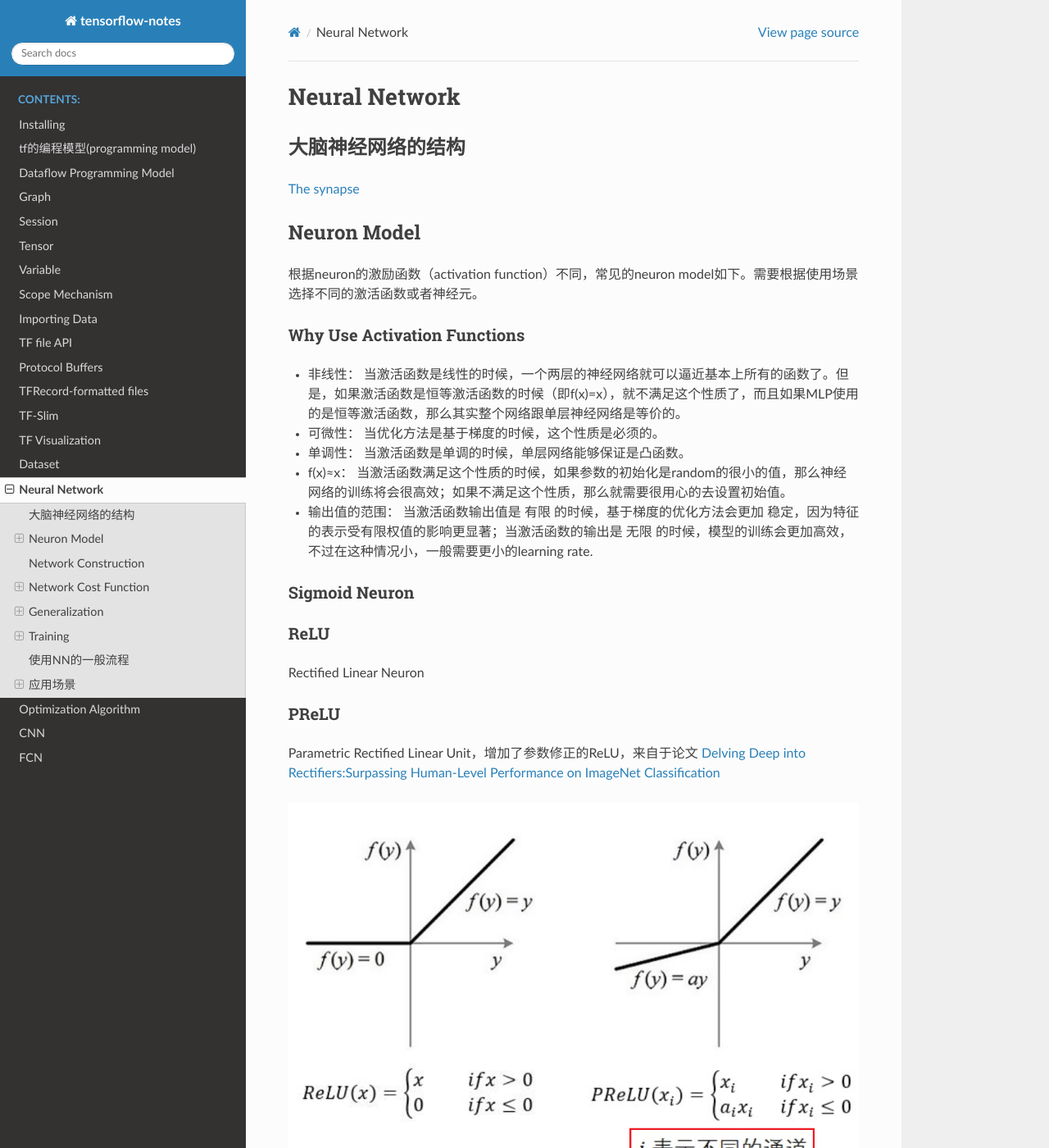
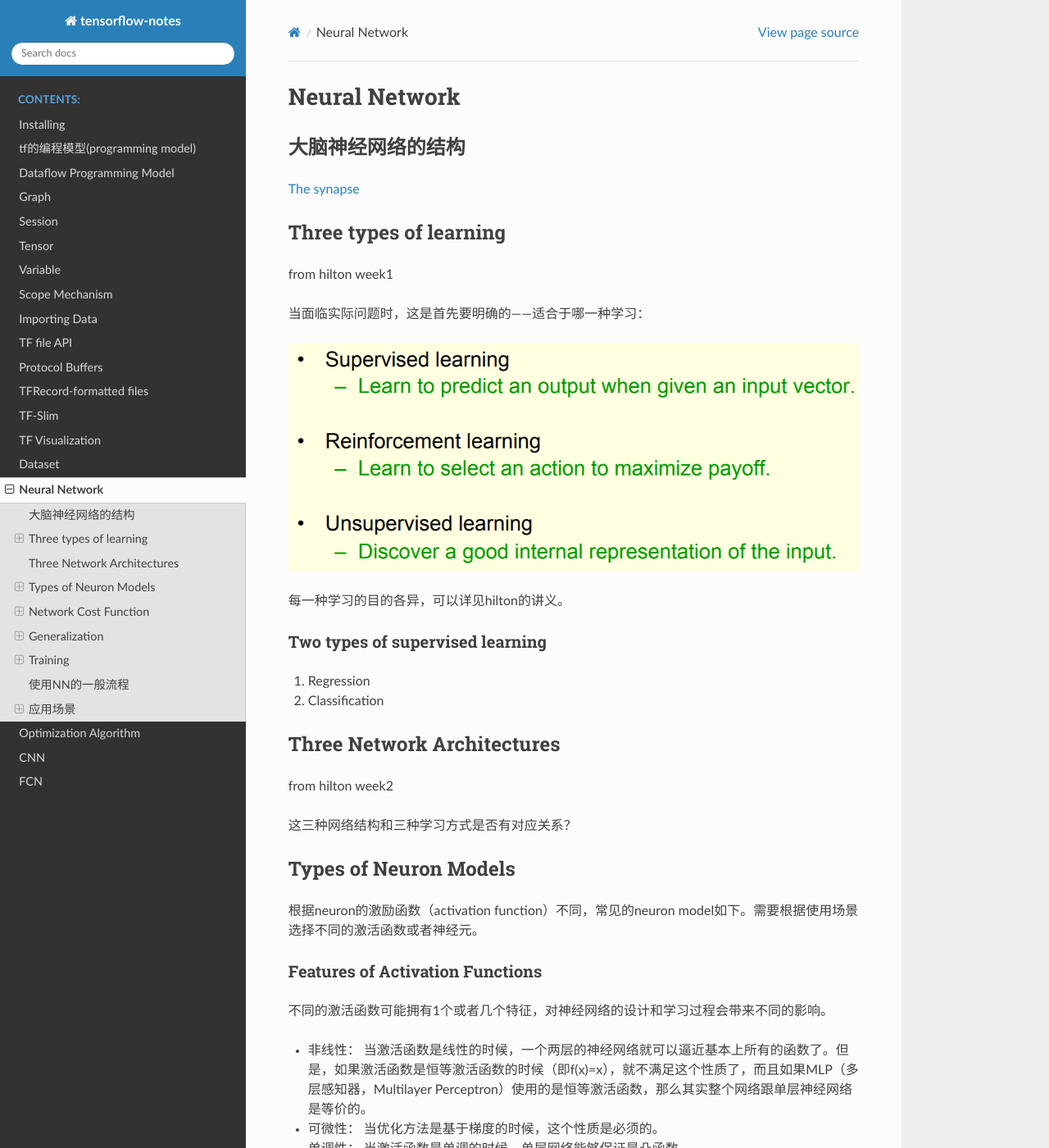
Before and after one commit to yiwenliu/tensorflow-notes, a Sphinx documentation site: the page built from source/NN.rst, in a window 1280 px wide and 1400 px high. Shown: the whole window at 82% size. Built offline with Sphinx 7.4.7 and the Read the Docs theme 2.0.0, drawn with Linux system fonts in a browser that asks for light colours; some of the changed text lies outside the part shown.

Commit message:
20180823

```diff
--- a/source/NN.rst
+++ b/source/NN.rst
@@ -6,24 +6,69 @@ Neural Network
 
 .. _neuron:
 
-Neuron Model
--------------
+Three types of learning
+-------------------------
+from hilton week1
+
+当面临实际问题时，这是首先要明确的——适合于哪一种学习：
+
+.. image:: img/3-types-learnings.png
+
+每一种学习的目的各异，可以详见hilton的讲义。
+
+Two types of supervised learning
+^^^^^^^^^^^^^^^^^^^^^^^^^^^^^^^^^^^
+1. Regression
+2. Classification
+
+Three Network Architectures
+-----------------------------
+from hilton week2
+
+这三种网络结构和三种学习方式是否有对应关系？
+
+Types of Neuron Models
+-------------------------
 根据neuron的激励函数（activation function）不同，常见的neuron model如下。需要根据使用场景选择不同的激活函数或者神经元。
 
-Why Use Activation Functions
-^^^^^^^^^^^^^^^^^^^^^^^^^^^^^^
-- 非线性： 当激活函数是线性的时候，一个两层的神经网络就可以逼近基本上所有的函数了。但是，如果激活函数是恒等激活函数的时候（即f(x)=x），就不满足这个性质了，而且如果MLP使用的是恒等激活函数，那么其实整个网络跟单层神经网络是等价的。
+Features of Activation Functions
+^^^^^^^^^^^^^^^^^^^^^^^^^^^^^^^^^^
+不同的激活函数可能拥有1个或者几个特征，对神经网络的设计和学习过程会带来不同的影响。
+
+- 非线性： 当激活函数是线性的时候，一个两层的神经网络就可以逼近基本上所有的函数了。但是，如果激活函数是恒等激活函数的时候（即f(x)=x），就不满足这个性质了，而且如果MLP（多层感知器，Multilayer Perceptron）使用的是恒等激活函数，那么其实整个网络跟单层神经网络是等价的。
 - 可微性： 当优化方法是基于梯度的时候，这个性质是必须的。
 - 单调性： 当激活函数是单调的时候，单层网络能够保证是凸函数。
 - f(x)≈x： 当激活函数满足这个性质的时候，如果参数的初始化是random的很小的值，那么神经网络的训练将会很高效；如果不满足这个性质，那么就需要很用心的去设置初始值。
 - 输出值的范围： 当激活函数输出值是 有限 的时候，基于梯度的优化方法会更加 稳定，因为特征的表示受有限权值的影响更显著；当激活函数的输出是 无限 的时候，模型的训练会更加高效，不过在这种情况小，一般需要更小的learning rate.
 
+How to choose neuron
+^^^^^^^^^^^^^^^^^^^^^^^
+其他复杂的激活函数，都是在“线性神经元”激活函数(a linear weighted sum of the inputs)的基础上进行再次计算得到的。它们肯定在某些方面比activation function of linear neuron做的好？
+
+面对实际问题时，到底是哪些因素决定了neuron的选择。
+
+选择不同的神经元，意味着选了不同的激励函数，这到底对神经网络和计算过程会产生怎样的影响？
+
+Linear Neuron
+^^^^^^^^^^^^^^^
+
+.. image:: img/linear-neuron.png
+
+Loss
+++++++++++++++++
+Euclidean(欧几里德) loss
+
 Sigmoid Neuron
 ^^^^^^^^^^^^^^^^
+这种神经元就具有如下4个特征：非线性，单调，可微，值受限。所以，就很好啊，使用很广。
+
+.. image:: img/sigmoid-neurons.png
 
 ReLU
 ^^^^^^^^^^^^^^^^^^^^^^^^^
 Rectified Linear Neuron
+
+.. image:: img/rln.png
 
 PReLU
 ^^^^^^
@@ -68,9 +109,6 @@ Loss
 当然此时要限定j是指向当前样本的真实标签。
 
 来举个例子吧。假设一个5分类问题，然后一个样本I的标签y=[0,0,0,1,0]，也就是说样本I的真实标签是4，假设模型预测的结果概率（softmax的输出）p=[0.2,0.3,0.4,0.6,0.5]，可以看出这个预测是对的，那么对应的损失L=-log(0.6)，也就是当这个样本经过这样的网络参数产生这样的预测p时，它的损失是-log(0.6)。那么假设p=[0.2,0.3,0.4,0.1,0.5]，这个预测结果就很离谱了，因为真实标签是4，而你觉得这个样本是4的概率只有0.1（远不如其他概率高，如果是在测试阶段，那么模型就会预测该样本属于类别5），对应损失L=-log(0.1)。那么假设p=[0.2,0.3,0.4,0.3,0.5]，这个预测结果虽然也错了，但是没有前面那个那么离谱，对应的损失L=-log(0.3)。我们知道log函数在输入小于1的时候是个负数，而且log函数是递增函数，所以-log(0.6) < -log(0.3) < -log(0.1)。简单讲就是你预测错比预测对的损失要大，预测错得离谱比预测错得轻微的损失要大。
-
-Network Construction
------------------------
 
 Network Cost Function
 ------------------------
```
Also changed, not shown: other parts of source/NN.rst (+2 -6 lines), source/dataset.rst (+36 -16 lines), source/img/3-types-learnings.png (added), source/img/bbx-norm.png (added), source/img/linear-neuron.png (added), source/img/rln.png (added), source/img/sigmoid-neurons.png (added), source/img/softmax-neuron.png (added).
